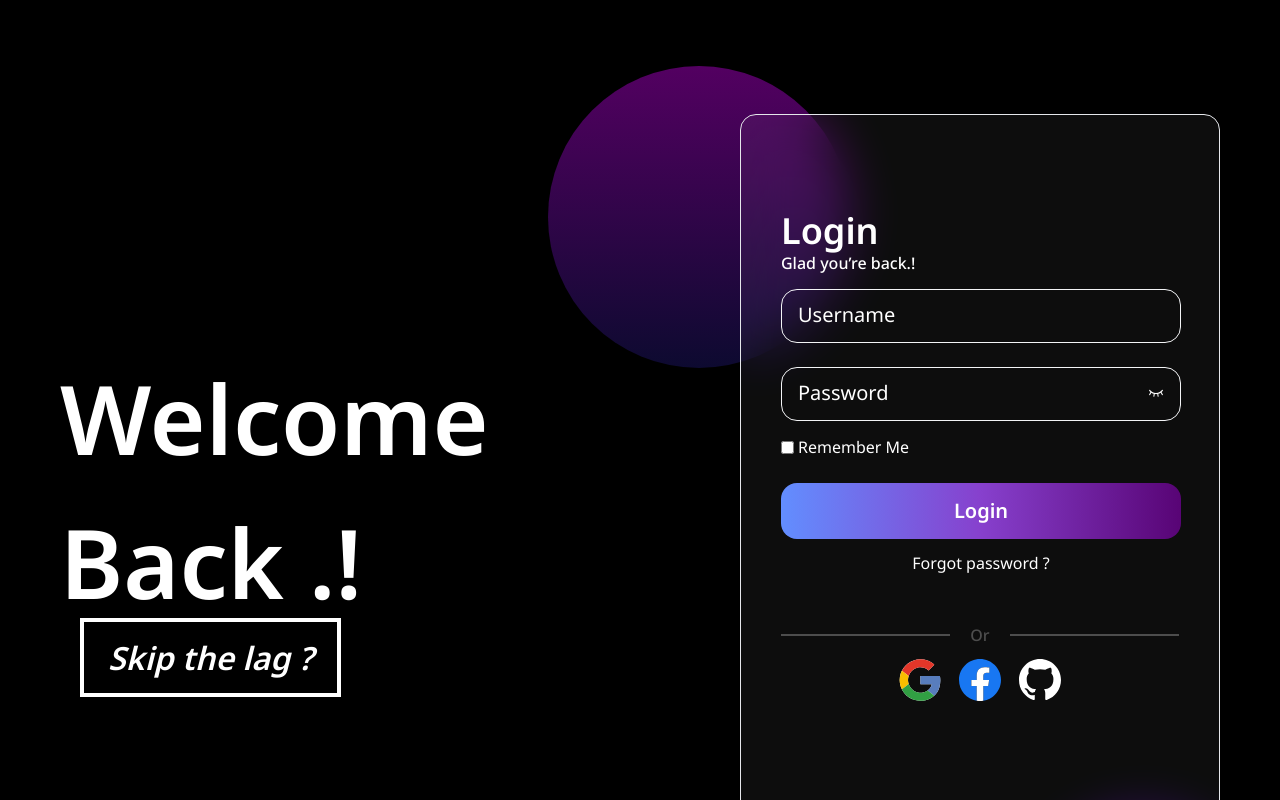
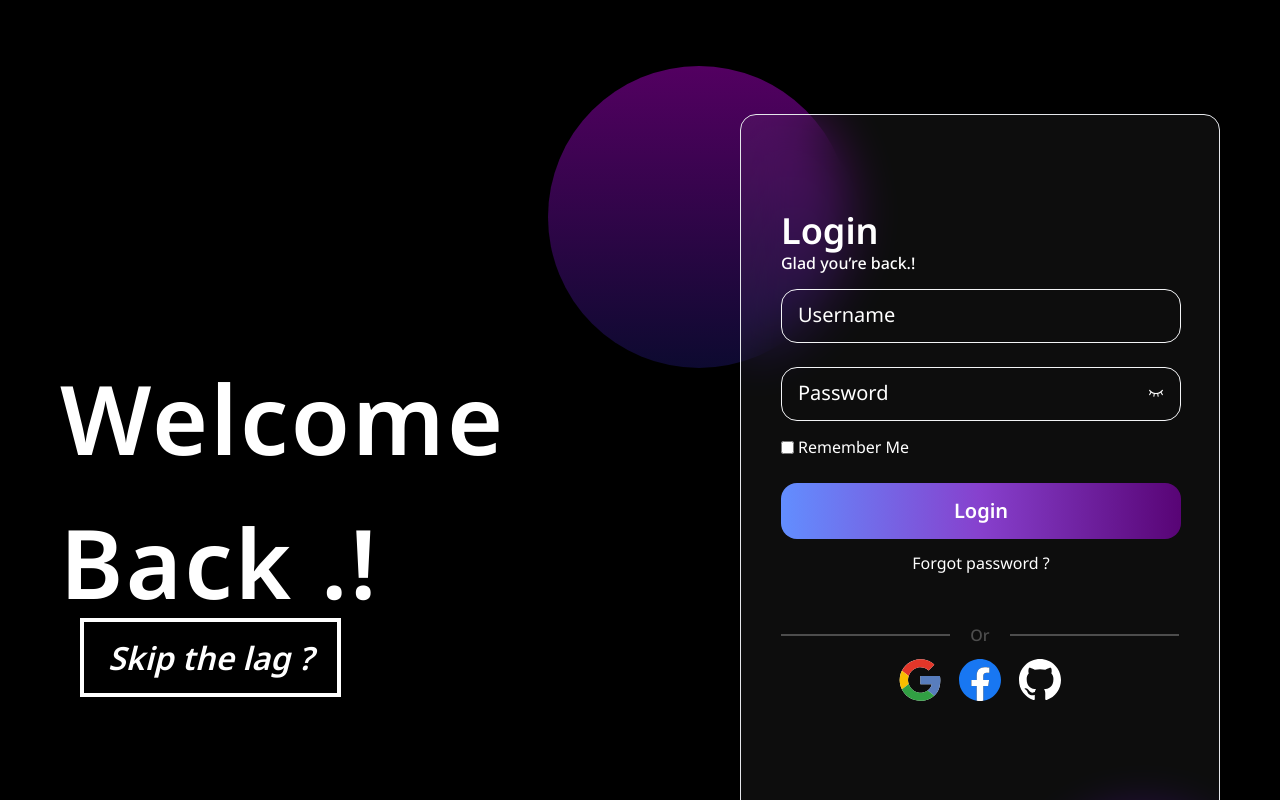
Before and after one commit to anangyoga/login-dark, a React (Vite) app: page / in a window 1280 px wide. Shown: the top 800 px of the page. Built offline with nearby package versions, Linux system fonts and the light colour scheme; a web font is replaced by a local one.

Commit message:
fix: outline input & tracking h1

```diff
--- a/src/components/Login.tsx
+++ b/src/components/Login.tsx
@@ -12,7 +12,7 @@ const Login = () => {
     <section className="px-2 py-16 flex flex-col gap-10 md:gap-20 lg:grid lg:grid-cols-5 lg:gap-24 lg:px-[60px] lg:py-[114px]">
       <div className="lg:col-span-3">
         <div className="flex flex-col justify-center lg:min-h-screen">
-          <h1 className="text-6xl text-center lg:text-start sm:text-8xl sm:font-semibold text-white sm:leading-normal z-10">Welcome Back .!</h1>
+          <h1 className="text-6xl text-center lg:text-start sm:text-8xl sm:font-semibold text-white sm:leading-normal z-10 tracking-wide">Welcome Back .!</h1>
 
           <div className="text-center lg:text-start sm:pl-5">
             <span className="sm:text-[32px] text-white font-semibold italic border px-2 py-1 sm:border-4 border-white sm:px-6 sm:py-[14px]">Skip the lag ?</span>
@@ -31,14 +31,14 @@ const Login = () => {
             </div>
             <div className="flex flex-col gap-6">
               <input
-                className="px-4 py-[14px] w-full bg-transparent border border-gray-100 rounded-2xl placeholder:text-lg md:placeholder:text-xl placeholder:font-normal placeholder:text-white placeholder:leading-normal"
+                className="px-4 py-[14px] w-full bg-transparent border border-gray-100 rounded-2xl placeholder:text-lg md:placeholder:text-xl placeholder:font-normal placeholder:text-white placeholder:leading-normal outline-none"
                 type="text"
                 placeholder="Username"
               />
 
               <div className="relative flex flex-col gap-[14px]">
                 <input
-                  className="relative px-4 py-[14px] w-full bg-transparent border border-gray-100 rounded-2xl placeholder:text-lg md:placeholder:text-xl placeholder:font-normal placeholder:text-white placeholder:leading-normal "
+                  className="relative px-4 py-[14px] w-full bg-transparent border border-gray-100 rounded-2xl placeholder:text-lg md:placeholder:text-xl placeholder:font-normal placeholder:text-white placeholder:leading-normal outline-none"
                   type="password"
                   placeholder="Password"
                 />
```
